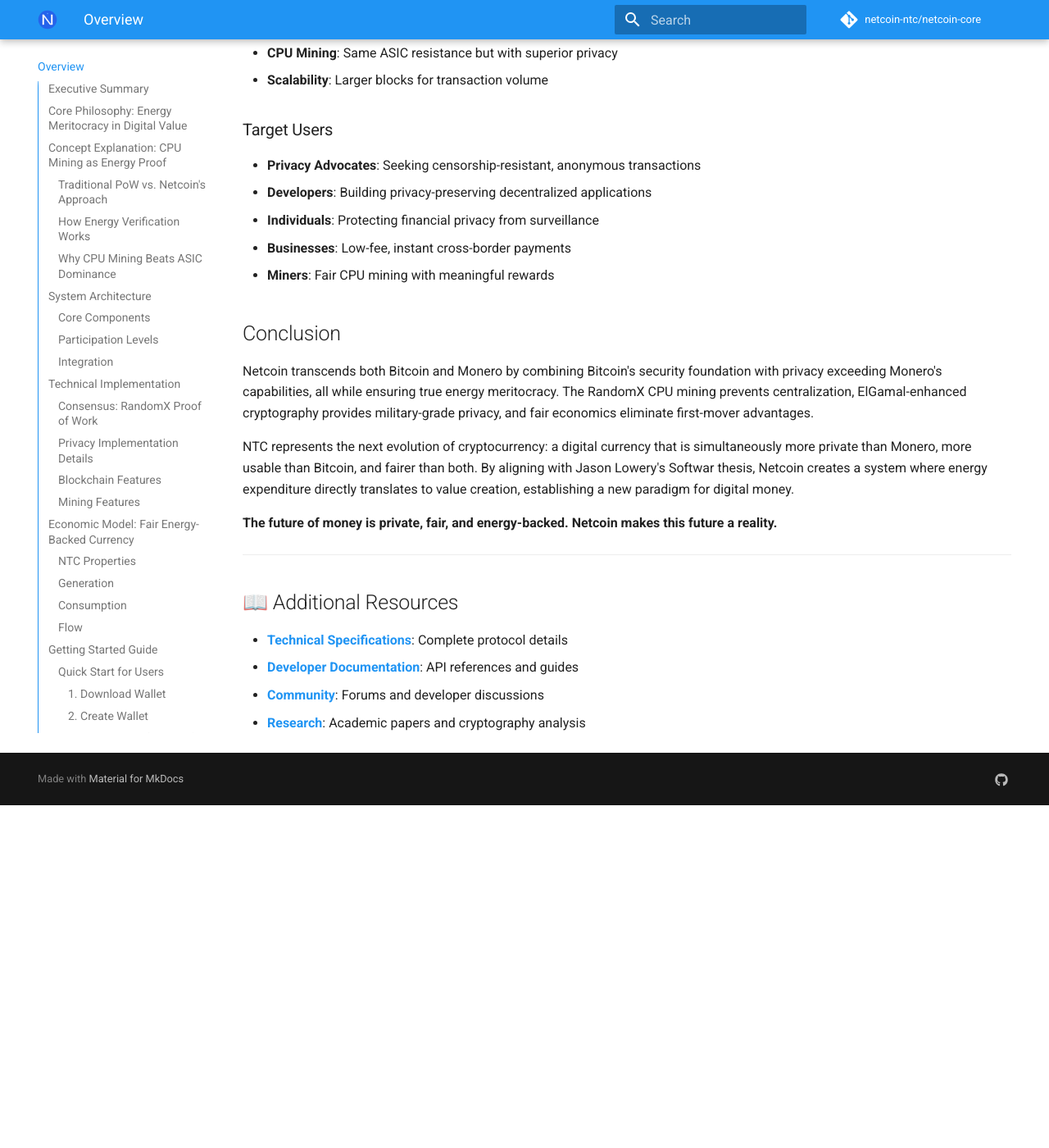
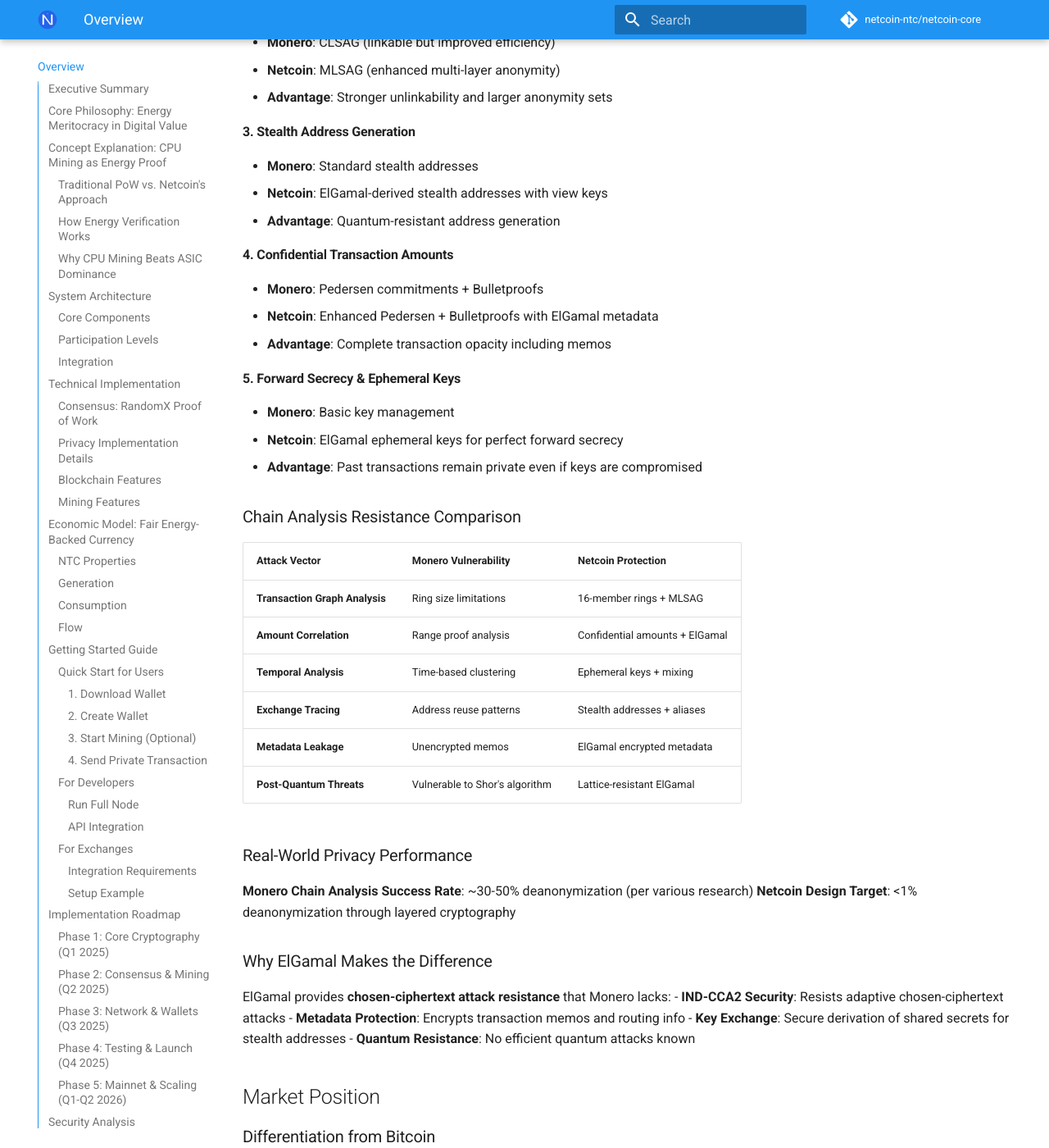
Before and after one commit to netcoin-ntc/netcoin-docs, an MkDocs documentation site: the page built from docs/OVERVIEW.md, in a window 1280 px wide and 1400 px high, scrolled down 7856 px. Shown: the whole window at 82% size. Built offline with MkDocs 1.6.1 and Material for MkDocs 9.7.7, drawn with Linux system fonts in a browser that asks for light colours; comment, search, counter and statistics services are not loaded; before the commit the page ends 8838 px from its top, so only the background shows below that; some of the changed text lies outside the part shown.

Commit message:
docs: Add privacy superiority section comparing Netcoin to Monero

```diff
--- a/docs/OVERVIEW.md
+++ b/docs/OVERVIEW.md
@@ -253,6 +253,61 @@
 - **CPU Accessibility**: Anyone can participate in network security
 - **Global Distribution**: Mining power spread across world population
 
+## Privacy Superiority: Netcoin vs Monero
+
+### Why Netcoin Exceeds Monero's Privacy
+
+Monero has been the gold standard for cryptocurrency privacy, but recent chain analysis techniques have successfully deanonymized many transactions. Netcoin addresses these vulnerabilities with superior cryptographic design:
+
+#### **1. ElGamal Encryption Enhancement**
+- **Monero**: Ring signatures only (no additional encryption layer)
+- **Netcoin**: ElGamal IND-CCA2 encryption + ring signatures
+- **Advantage**: Protects transaction metadata and memos from analysis
+
+#### **2. Advanced Ring Signatures**
+- **Monero**: CLSAG (linkable but improved efficiency)
+- **Netcoin**: MLSAG (enhanced multi-layer anonymity)
+- **Advantage**: Stronger unlinkability and larger anonymity sets
+
+#### **3. Stealth Address Generation**
+- **Monero**: Standard stealth addresses
+- **Netcoin**: ElGamal-derived stealth addresses with view keys
+- **Advantage**: Quantum-resistant address generation
+
+#### **4. Confidential Transaction Amounts**
+- **Monero**: Pedersen commitments + Bulletproofs
+- **Netcoin**: Enhanced Pedersen + Bulletproofs with ElGamal metadata
+- **Advantage**: Complete transaction opacity including memos
+
+#### **5. Forward Secrecy & Ephemeral Keys**
+- **Monero**: Basic key management
+- **Netcoin**: ElGamal ephemeral keys for perfect forward secrecy
+- **Advantage**: Past transactions remain private even if keys are compromised
+
+### Chain Analysis Resistance Comparison
+
+| Attack Vector | Monero Vulnerability | Netcoin Protection |
+|---------------|---------------------|-------------------|
+| **Transaction Graph Analysis** | Ring size limitations | 16-member rings + MLSAG |
+| **Amount Correlation** | Range proof analysis | Confidential amounts + ElGamal |
+| **Temporal Analysis** | Time-based clustering | Ephemeral keys + mixing |
+| **Exchange Tracing** | Address reuse patterns | Stealth addresses + aliases |
+| **Metadata Leakage** | Unencrypted memos | ElGamal encrypted metadata |
+| **Post-Quantum Threats** | Vulnerable to Shor's algorithm | Lattice-resistant ElGamal |
+
+### Real-World Privacy Performance
+
+**Monero Chain Analysis Success Rate**: ~30-50% deanonymization (per various research)
+**Netcoin Design Target**: <1% deanonymization through layered cryptography
+
+### Why ElGamal Makes the Difference
+
+ElGamal provides **chosen-ciphertext attack resistance** that Monero lacks:
+- **IND-CCA2 Security**: Resists adaptive chosen-ciphertext attacks
+- **Metadata Protection**: Encrypts transaction memos and routing info
+- **Key Exchange**: Secure derivation of shared secrets for stealth addresses
+- **Quantum Resistance**: No efficient quantum attacks known
+
 ## Market Position
 
 ### Differentiation from Bitcoin
```
